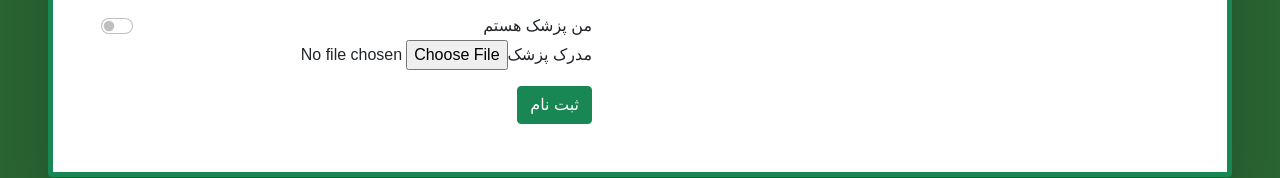
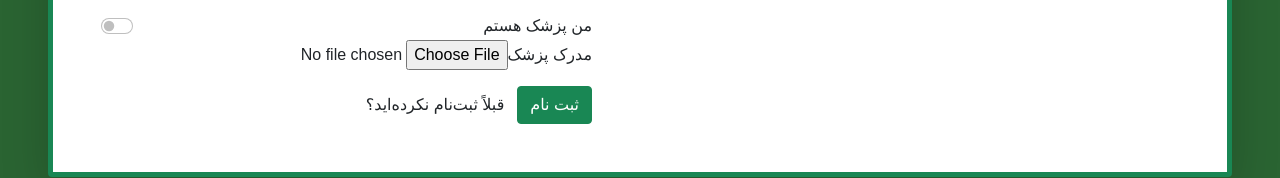
Before and after one commit to MelikaNobakhtian/luna-software-engineering, a React (Create React App) app in the folder Webfront/: page /signup in a window 1280 px wide. Shown: the part 620-798 px from the top of the page. Built offline with nearby package versions, Linux system fonts and the light colour scheme.

Commit message:
add routing to login from signup page

```diff
--- a/Webfront/src/components/login/signUp.js
+++ b/Webfront/src/components/login/signUp.js
@@ -364,9 +364,17 @@ function SignUp(props) {
               </Form.Control.Feedback>
             </Form.Group>
 
+            <div>
             <Button className="mt-3" block type="submit" variant="success">
               ثبت نام
             </Button>
+            <span className="btn mt-3" onClick={() => redirectToLogin()}>
+                قبلاً ثبت‌نام نکرده‌اید؟
+            </span>
+
+            </div>
+
+
           </Form>
         </div>
       </div>
```
